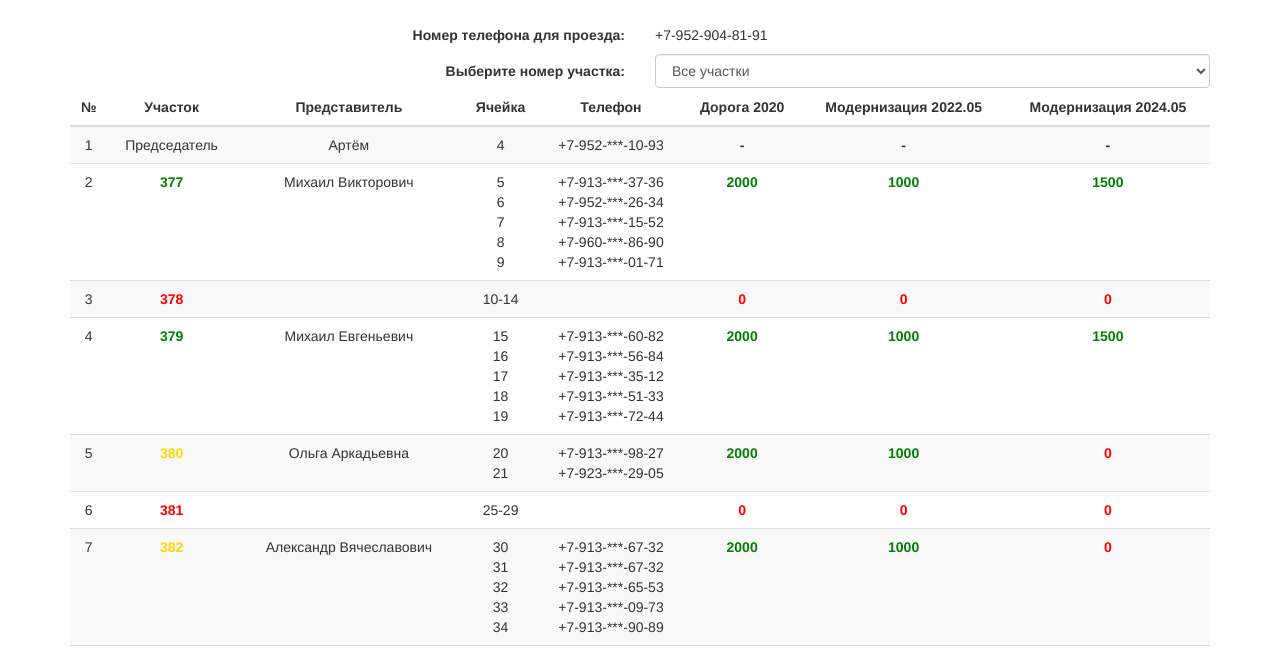
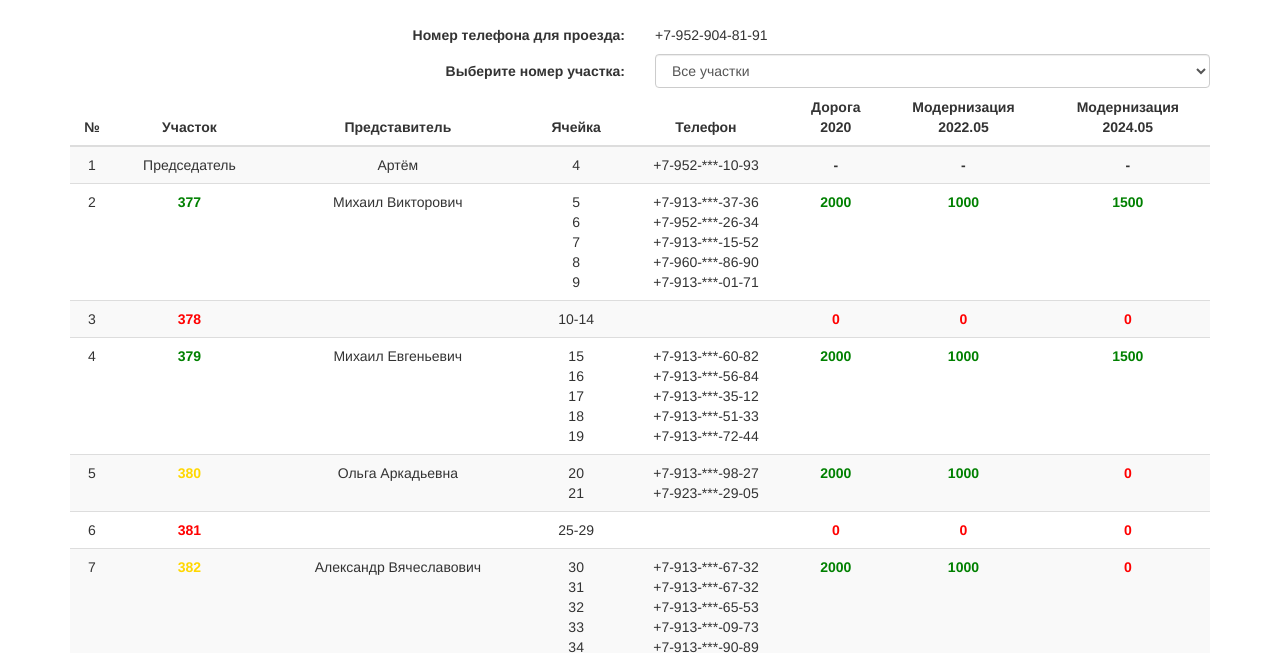
Before and after one commit to sun-street/sun-street.github.io, a website: page index.html in a window 1280 px wide. Shown: the part 108-761 px from the top of the page. Drawn offline with nearby package versions, Linux system fonts and the light colour scheme.

Commit message:
Правка разметки

```diff
--- a/index.html
+++ b/index.html
@@ -40,9 +40,9 @@
                             <th class="text-center">Представитель</th>
                             <th class="text-center">Ячейка</th>
                             <th class="text-center">Телефон</th>
-                            <th class="text-center">Дорога 2020</th>
-                            <th class="text-center">Модернизация 2022.05</th>
-                            <th class="text-center">Модернизация 2024.05</th>
+                            <th class="text-center">Дорога</br>2020</th>
+                            <th class="text-center">Модернизация</br>2022.05</th>
+                            <th class="text-center">Модернизация</br>2024.05</th>
                         </tr>
                     </thead>
                     <tbody id="tbody">
```
